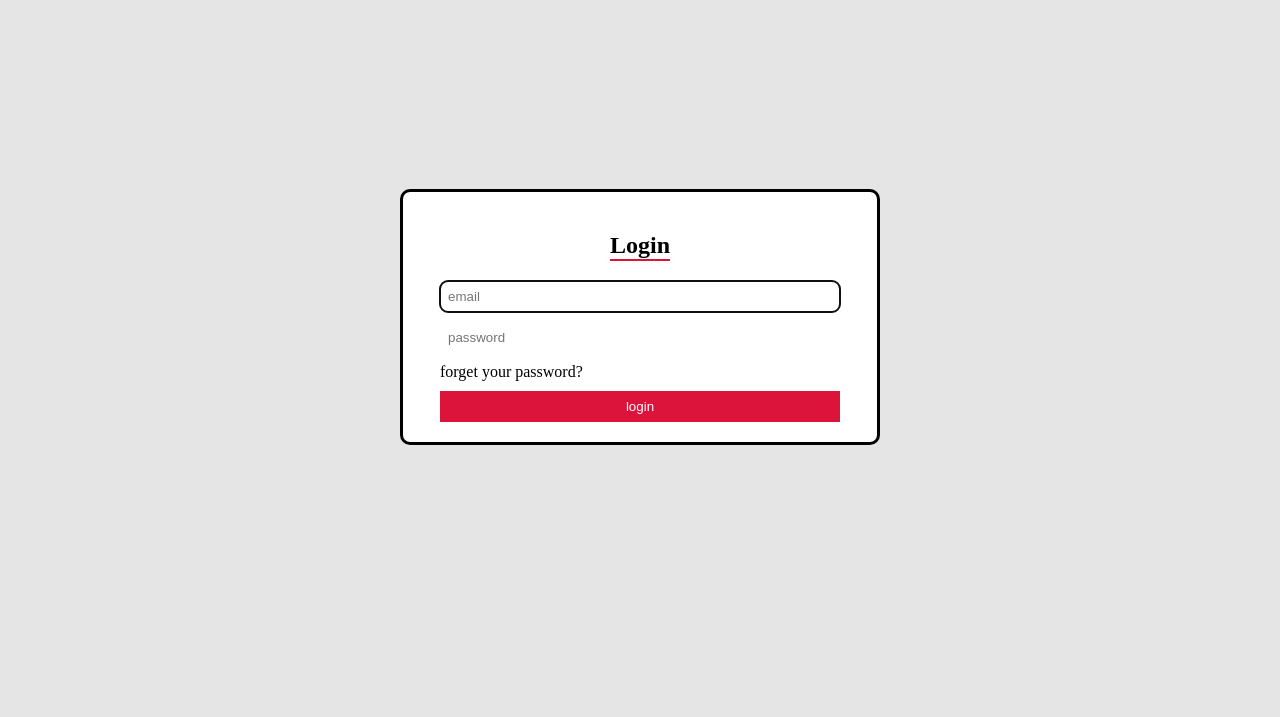
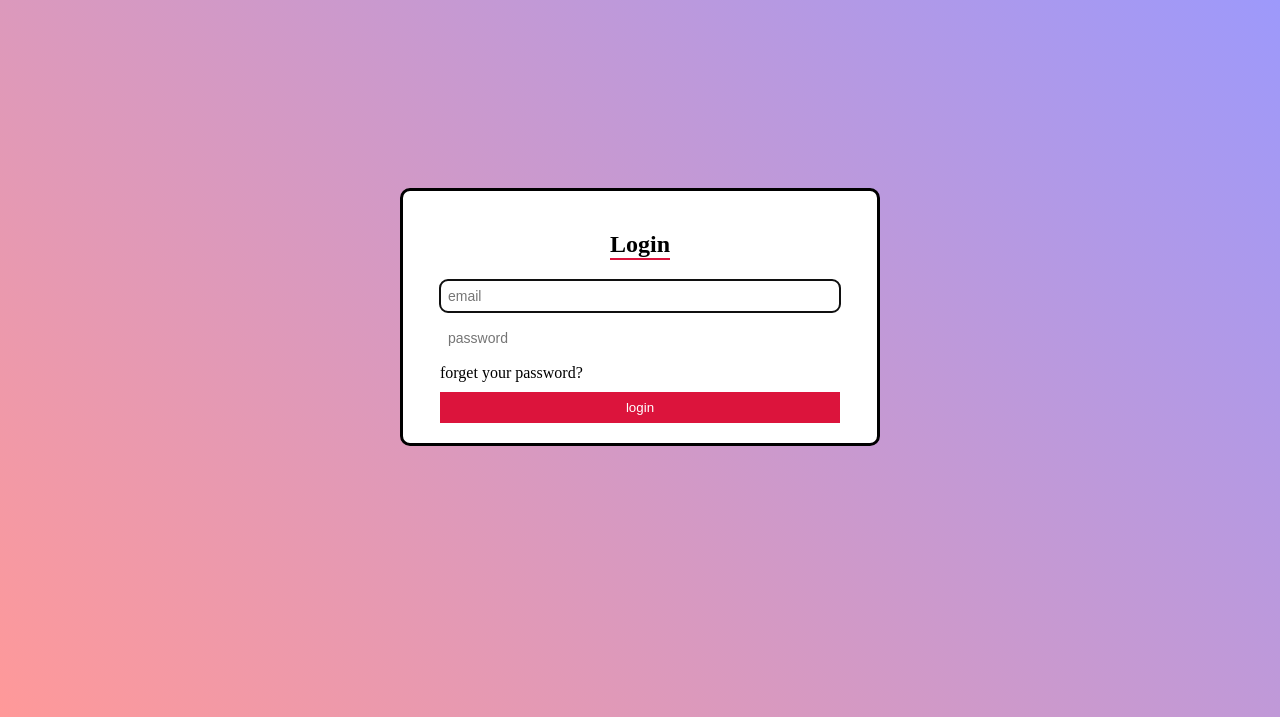
Before and after one commit to BranBayou/random-sinppets, a website: page login-popup/index.html in a window 1280 px wide. Both pictures are taken after a click on the button "login". Shown: the part 83-800 px from the top of the page. Drawn offline with Linux system fonts and the light colour scheme.

Commit message:
Add more methods

```diff
--- a/login-popup/app.js
+++ b/login-popup/app.js
@@ -1,3 +1,4 @@
+const body = document.querySelector("body");
 const modal = document.querySelector(".login-modal");
 const loginBtn = document.querySelector(".login");
 
--- a/login-popup/styles.css
+++ b/login-popup/styles.css
@@ -68,6 +68,11 @@ button:hover {
   border-radius: 10px;
 }
 
+.login-modal::backdrop {
+  background: linear-gradient(45deg, red, blue);
+  opacity: .4;
+}
+
 .modal-con {
   display: flex;
   flex-direction: column;
@@ -90,4 +95,5 @@ button:hover {
   padding: 8px;
   border-radius: 8px;
   border: none;
+  font-size: 14px;
 }
```
